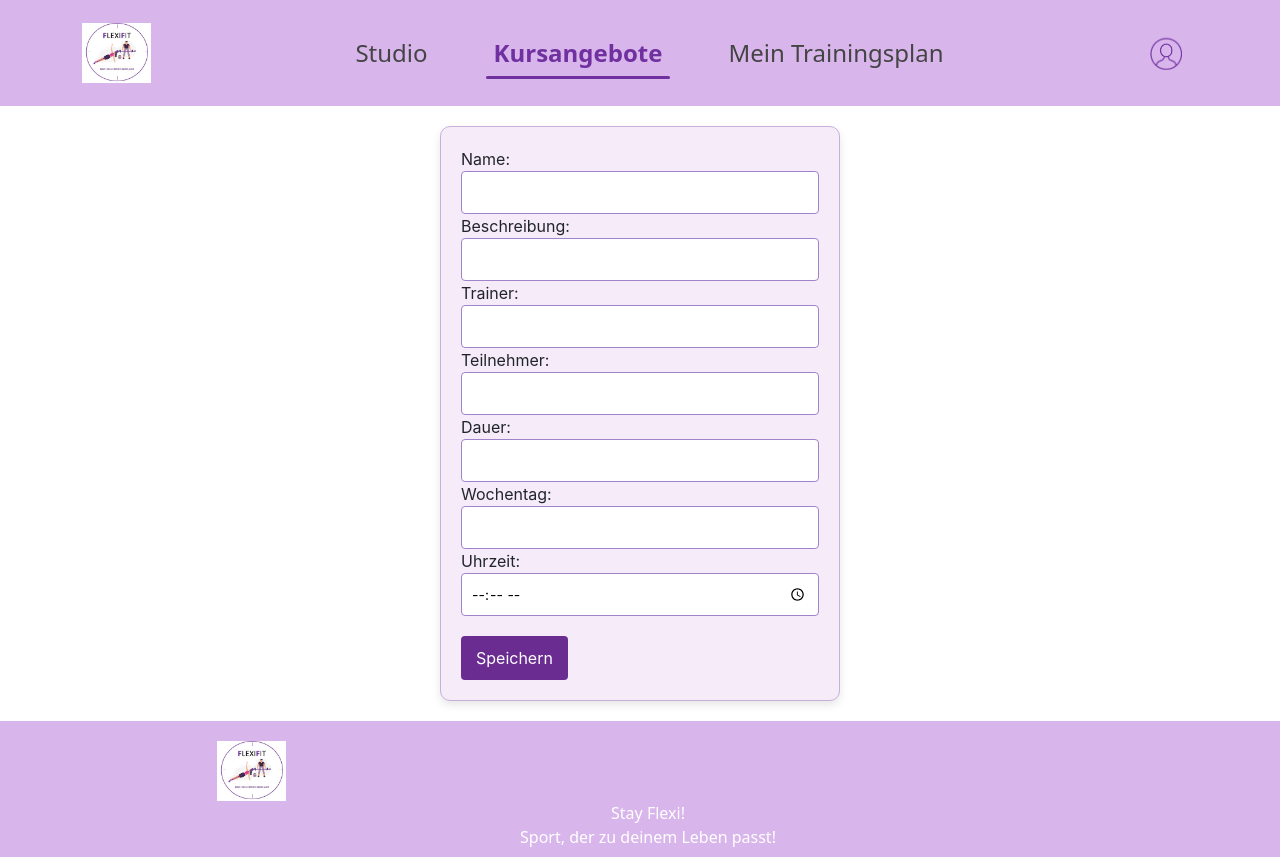
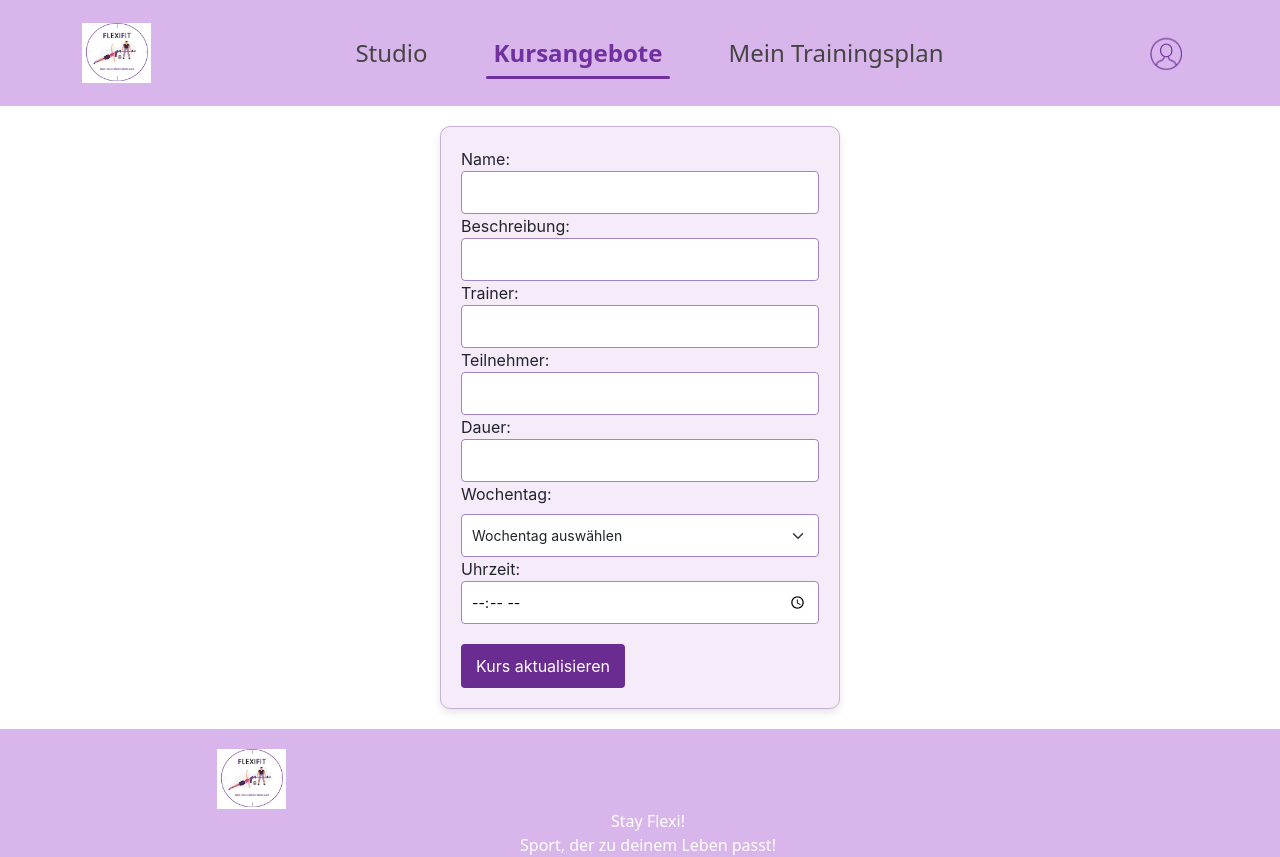
Before and after one commit to ju121mar/Flexifit_v2, a Vue app in the folder frontend/: page /kursangebote/booking/1/edit in a window 1280 px wide. Shown: the top 857 px of the page. Built offline with nearby package versions, Linux system fonts and the light colour scheme; no server answers; some icons are missing.

Commit message:
Edit view überarbeitet & Kurse des heutigen Tages werden direkt angezeigt

```diff
--- a/frontend/src/views/BookingOverView.vue
+++ b/frontend/src/views/BookingOverView.vue
@@ -50,6 +50,9 @@ onMounted(async () => {
     });
 
     kurseByDay.value = groupedCourses;
+    const todayIndex = new Date().getDay(); // 0 = Sonntag, 1 = Montag, ...
+    const todayShort = weekdays.value[todayIndex === 0 ? 6 : todayIndex - 1]; // Sonntag = letzter Tag
+    activeDay.value = todayShort;
   } catch (error) {
     console.error('Fehler beim Laden der Kursdaten:', error);
     kurs.value = null;
--- a/frontend/src/views/EditView.vue
+++ b/frontend/src/views/EditView.vue
@@ -134,23 +134,43 @@ const onSubmit = async () => {
       <input id="duration" v-model="formData.dauer" type="text" />
     </div>
 
-    <div>
-      <label for="weekday">Wochentag:</label>
-      <input id="weekday" v-model="formData.wochentag" type="text" />
+    <div class="kurs-group">
+      <label for="weekday" class="form-label">Wochentag:</label>
+      <div>
+        <select id="weekday" v-model="formData.wochentag" class="form-select" required>
+          <option disabled value="">Wochentag auswählen</option>
+          <option value="Montag">Montag</option>
+          <option value="Dienstag">Dienstag</option>
+          <option value="Mittwoch">Mittwoch</option>
+          <option value="Donnerstag">Donnerstag</option>
+          <option value="Freitag">Freitag</option>
+          <option value="Samstag">Samstag</option>
+          <option value="Sonntag">Sonntag</option>
+        </select>
+      </div>
     </div>
+
 
     <div>
       <label for="time">Uhrzeit:</label>
       <input id="time" v-model="formData.uhrzeit" type="time" />
     </div>
 
-    <button type="submit">Speichern</button>
+    <button type="submit">Kurs aktualisieren</button>
   </form>
 </template>
 
 <style scoped>
 .edit-course {
   padding: 20px;
+}
+
+.kurs-group .form-select {
+  width: 100%;
+  padding: 10px;
+  border-radius:  4px;
+  border:1px solid #a084ca;
+  font-size: 14px;
 }
 
 form {
```
